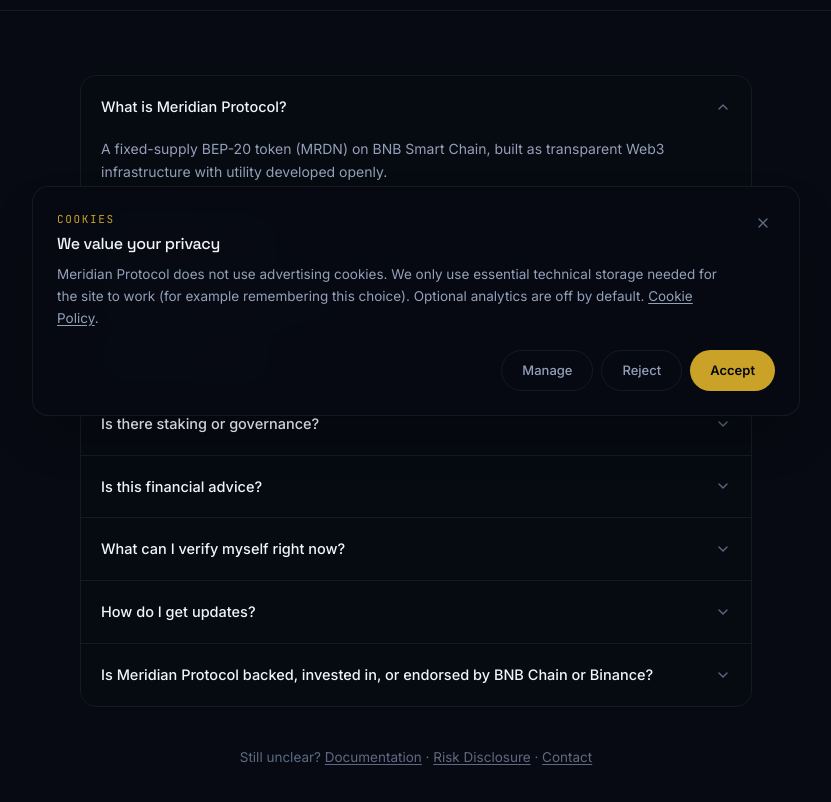
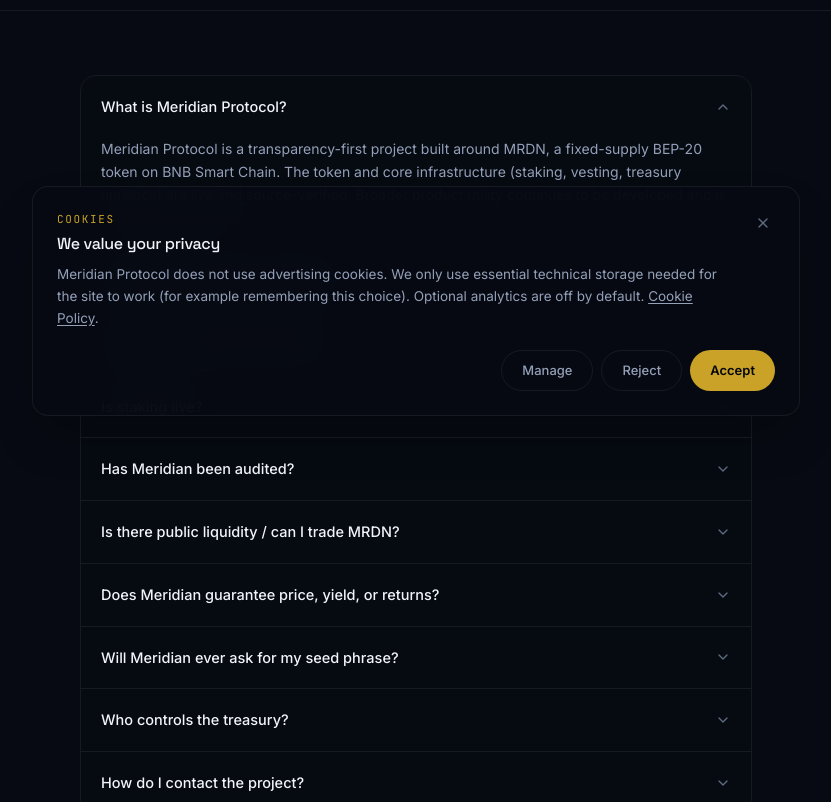
Before and after one commit to AuthorFarhanFaiz/MeridianProtocol-OfficialWebsite, a React (Vite) app: page /faq in a window 1280 px wide. Shown: the part 360-1162 px from the top of the page, without its empty margins (224-1055 px from the left). Built offline with nearby package versions, Linux system fonts and the light colour scheme.

Commit message:
Update faq.ts

```diff
--- a/src/data/faq.ts
+++ b/src/data/faq.ts
@@ -6,38 +6,42 @@ export interface FaqItem {
 export const FAQ_ITEMS: FaqItem[] = [
   {
     q: "What is Meridian Protocol?",
-    a: "A fixed-supply BEP-20 token (MRDN) on BNB Smart Chain, built as transparent Web3 infrastructure with utility developed openly.",
+    a: "Meridian Protocol is a transparency-first project built around MRDN, a fixed-supply BEP-20 token on BNB Smart Chain. The token and core infrastructure (staking, vesting, treasury timelock) are live and source-verified. Broader product utility continues to be developed and is labeled by real status.",
   },
   {
-    q: "Has MRDN been audited?",
-    a: "No. An independent security audit has not yet been commissioned. See the security status page — it will be updated the moment that changes.",
+    q: "What is the total supply of MRDN?",
+    a: "1,000,000,000 MRDN. Supply is fixed at deployment. There is no mint function on the token contract.",
   },
   {
-    q: "What's the tokenomics allocation?",
-    a: "Not yet finalized. See the Tokenomics page for the category framework under consideration.",
+    q: "Where can I verify the contracts?",
+    a: "Only use the Official Links Registry on meridianprotocol.site. Token, staking, vesting, and treasury timelock addresses are listed there with BscScan links. Do not trust addresses sent in DMs.",
   },
   {
-    q: "Where can I buy MRDN?",
-    a: "No liquidity or exchange listing currently exists. This will be announced through the site's official channels once real, not before.",
+    q: "Is staking live?",
+    a: "Yes. The staking contract is verified on BscScan. There is no mandatory lock period for principal. Rewards depend on the reward pool being funded — Meridian does not promise a fixed or guaranteed APY.",
   },
   {
-    q: "Is there staking or governance?",
-    a: "Not live. Both are listed as future, exploratory directions on the roadmap — not committed features.",
+    q: "Has Meridian been audited?",
+    a: "Source code is verified on BscScan and automated scans have been run. An independent professional manual security audit has not been completed yet. That status is shown clearly on the Security page.",
   },
   {
-    q: "Is this financial advice?",
-    a: "No. Nothing on this site is investment, financial, tax, or legal advice. See the Disclaimer.",
+    q: "Is there public liquidity / can I trade MRDN?",
+    a: "Public trading liquidity has not been deployed as of this writing. Any future liquidity will be disclosed clearly. There is no guaranteed listing or market.",
   },
   {
-    q: "What can I verify myself right now?",
-    a: "The contract address, chain, fixed supply, and source-code verification — all directly on BscScan.",
+    q: "Does Meridian guarantee price, yield, or returns?",
+    a: "No. There is no guaranteed price, yield, listing, or return. See the Risk Disclosure before interacting with any contract.",
   },
   {
-    q: "How do I get updates?",
-    a: "Through this website and the channels listed as active on the Community page — no other account currently speaks for this project.",
+    q: "Will Meridian ever ask for my seed phrase?",
+    a: "Never. Official channels will never ask for your seed phrase, private key, or wallet password. We will never DM you first requesting funds or keys.",
   },
   {
-    q: "Is Meridian Protocol backed, invested in, or endorsed by BNB Chain or Binance?",
-    a: "No. Being deployed on BNB Smart Chain means MRDN runs on that network — it does not mean Binance or the BNB Chain organization has invested in, approved, endorsed, or reviewed this project in any way.",
+    q: "Who controls the treasury?",
+    a: "Treasury allocation is held in a verified timelock contract with a 3-day minimum delay. Details are on the Tokenomics and Official Links pages.",
+  },
+  {
+    q: "How do I contact the project?",
+    a: "Use the official email and channels listed on the Official Links page and Contact page only. Ignore lookalike accounts.",
   },
 ];
```
